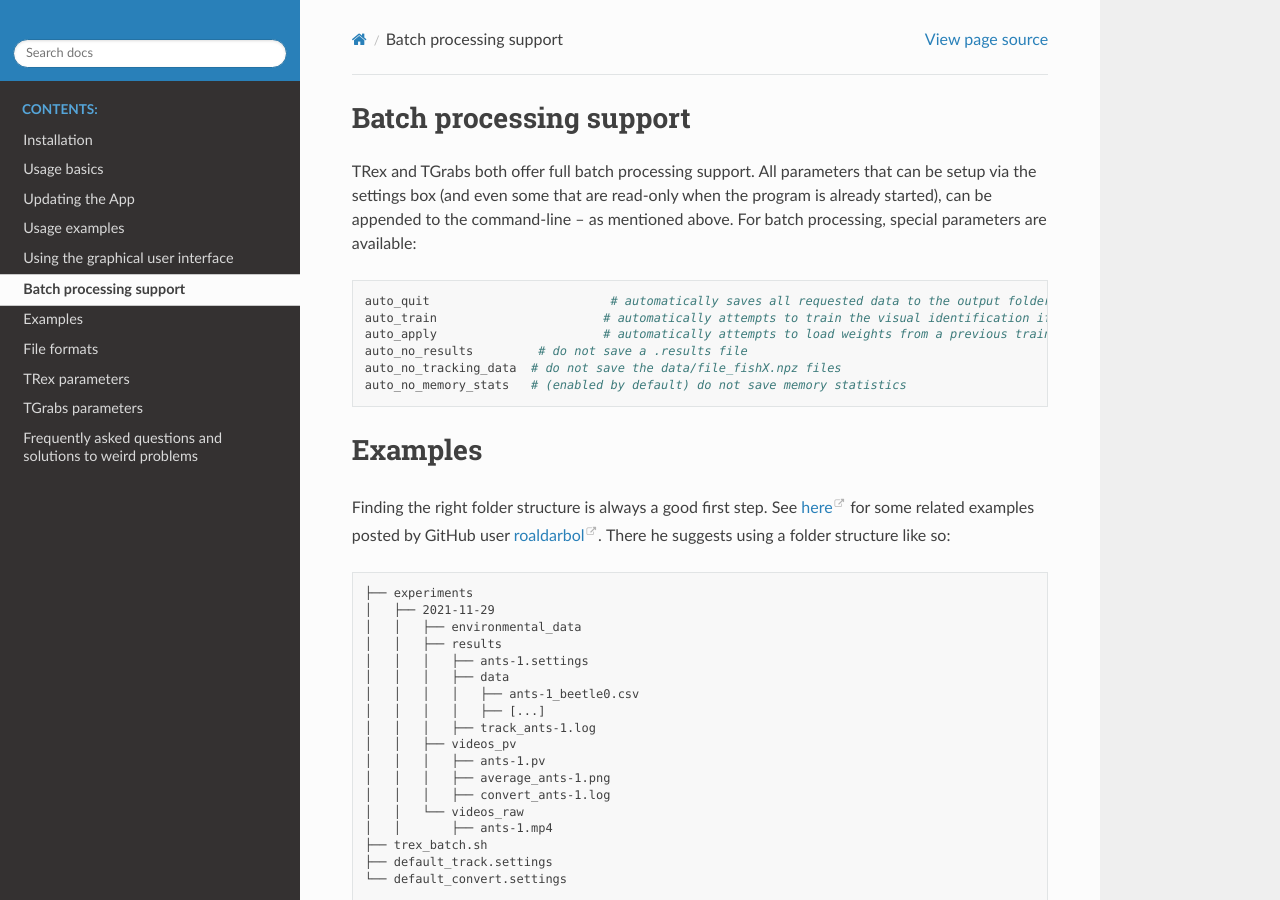
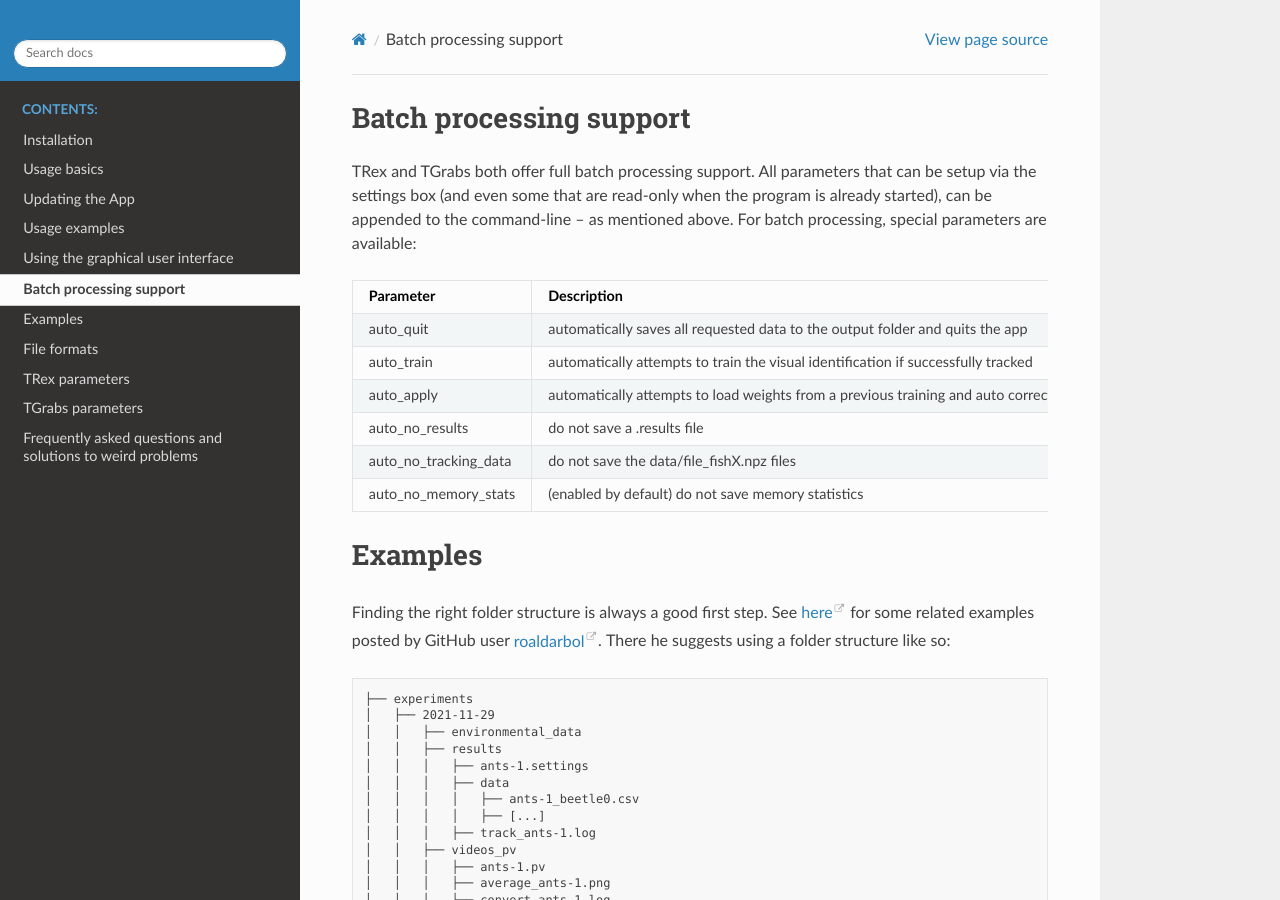
Before and after one commit to mooch443/trex, a Sphinx documentation site: the page built from docs/batch.rst, in a window 1280 px wide and 900 px high. Built offline with Sphinx 7.4.7 and the Read the Docs theme 2.0.0, drawn with Linux system fonts in a browser that asks for light colours.

Commit message:
* convert first table to table

```diff
--- a/docs/batch.rst
+++ b/docs/batch.rst
@@ -6,15 +6,23 @@
 Batch processing support
 ========================
 
-|trex| and |grabs| both offer full batch processing support. All parameters that can be setup via the settings box (and even some that are read-only when the program is already started), can be appended to the command-line -- as mentioned above. For batch processing, special parameters are available::
+|trex| and |grabs| both offer full batch processing support. All parameters that can be setup via the settings box (and even some that are read-only when the program is already started), can be appended to the command-line -- as mentioned above. For batch processing, special parameters are available:
 
-	auto_quit			  # automatically saves all requested data to the output folder and quits the app
-	auto_train			 # automatically attempts to train the visual identification if successfully tracked
-	auto_apply			 # automatically attempts to load weights from a previous training and auto correct the video
-	auto_no_results		# do not save a .results file
-	auto_no_tracking_data  # do not save the data/file_fishX.npz files
-	auto_no_memory_stats   # (enabled by default) do not save memory statistics
-
++-----------------------+--------------------------------------------------------------------------------------------+
+| Parameter             | Description                                                                                |
++=======================+============================================================================================+
+| auto_quit             | automatically saves all requested data to the output folder and quits the app              |
++-----------------------+--------------------------------------------------------------------------------------------+
+| auto_train            | automatically attempts to train the visual identification if successfully tracked          |
++-----------------------+--------------------------------------------------------------------------------------------+
+| auto_apply            | automatically attempts to load weights from a previous training and auto correct the video |
++-----------------------+--------------------------------------------------------------------------------------------+
+| auto_no_results       | do not save a .results file                                                                |
++-----------------------+--------------------------------------------------------------------------------------------+
+| auto_no_tracking_data | do not save the data/file_fishX.npz files                                                  |
++-----------------------+--------------------------------------------------------------------------------------------+
+| auto_no_memory_stats  | (enabled by default) do not save memory statistics                                         |
++-----------------------+--------------------------------------------------------------------------------------------+
 
 Examples
 ========
```
